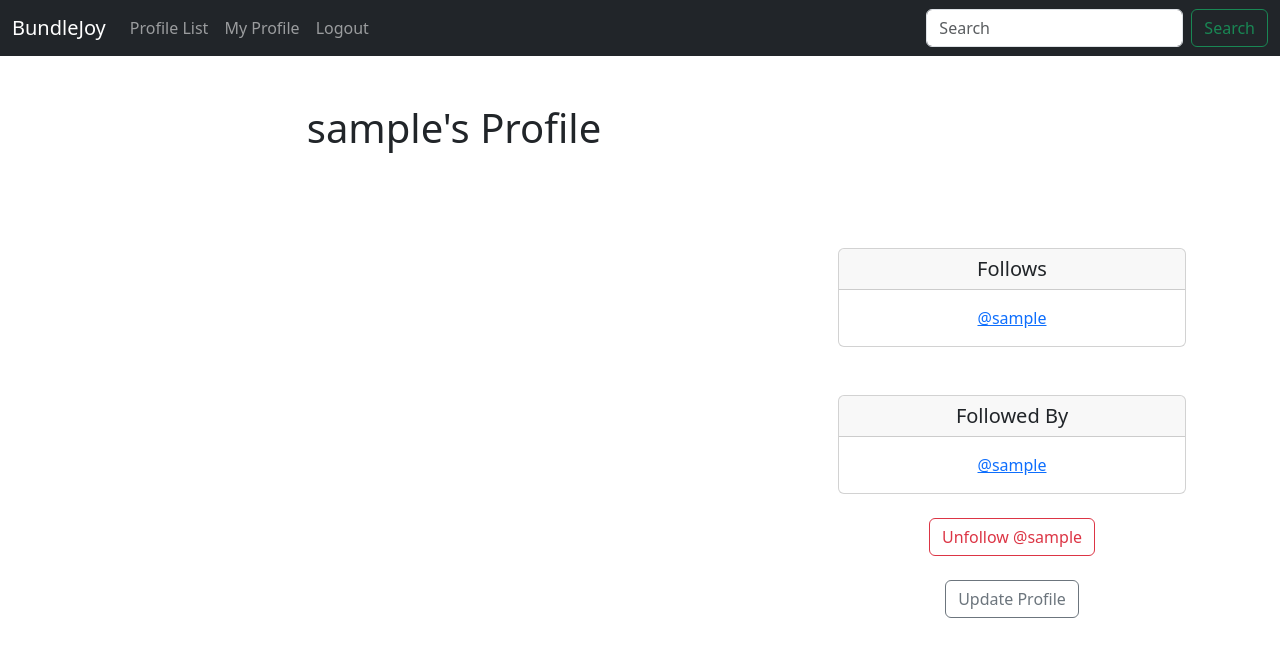
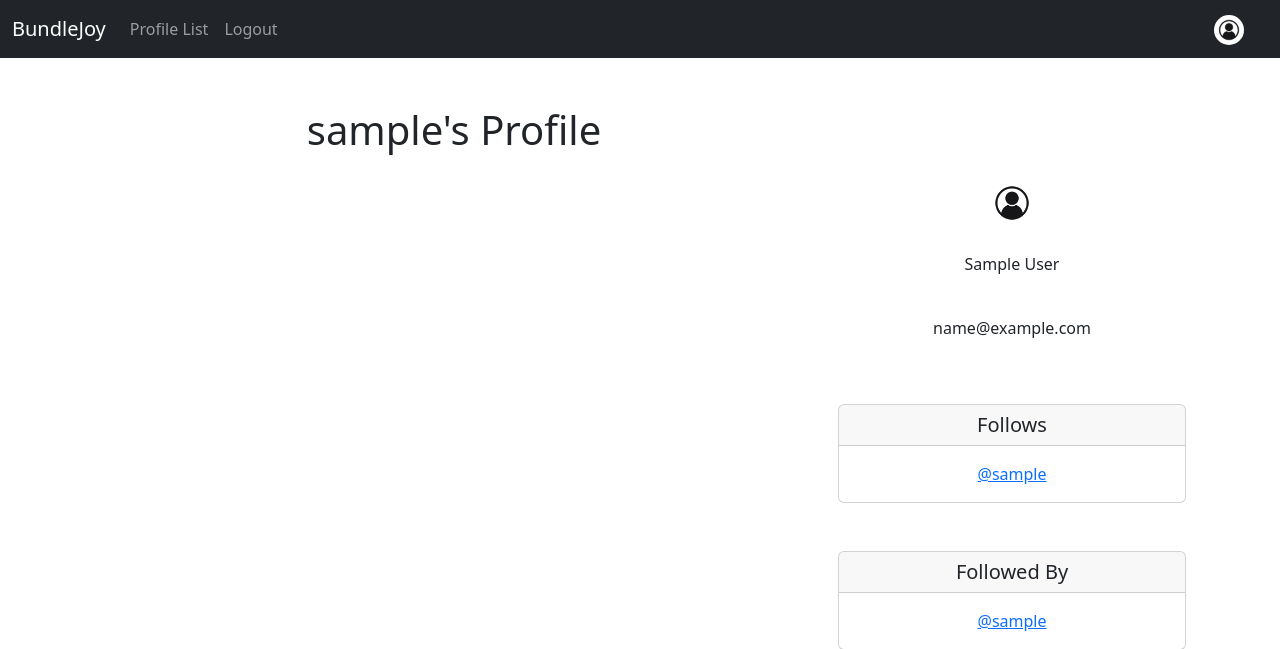
Before and after one commit to dfloresca/bundlejoy, a Django app: page /profile/1 in a window 1280 px wide. Shown: the top 649 px of the page. Run offline with Django 5.2, Linux system fonts and the light colour scheme; the visitor is signed in with stand-in values (Sample User, id 1); data comes from the database, SQL or seed files in the repository; data that the repository does not hold is empty; some libraries are stand-ins or nearby versions.

Commit message:
feat: added profile pic to navbar as a link to profile and remove my profile link from navbar. Added else statement to profile.html for profile pic

```diff
--- a/social/templates/navbar.html
+++ b/social/templates/navbar.html
@@ -1,3 +1,4 @@
+{% load static %}
 <nav class="navbar navbar-expand-lg bg-dark navbar-dark sticky-top">
     <div class="container-fluid">
         <a class="navbar-brand" href="{% url 'home' %}">BundleJoy</a>
@@ -12,9 +13,6 @@
                 </li>
                 {% if user.is_authenticated %}
                 <li class="nav-item">
-                    <a class="nav-link" href="{% url 'profile' request.user.id %}">My Profile</a>
-                </li>
-                <li class="nav-item">
                     <a class="nav-link" href="{% url 'logout'%}">Logout</a>
                 </li>
                 {% else %}
@@ -28,10 +26,23 @@
 
                 {% endif %}
             </ul>
-            <form class="d-flex" role="search">
+            {% if user.is_authenticated %}
+            <ul class="navbar-nav ml-auto">
+                <li class="nav-link navbar-brand">
+                    <a href="{% url 'profile' request.user.id %}">
+                        {% if user.profile.profile_image %}
+                            <img src="{{ user.profile.profile_image.url}}" class="rounded-circle" width=30 alt="">
+                        {% else %}
+                            <img src="{% static 'images/user.jpeg' %}" width=30 class="img-fluid rounded-circle" alt="{{profile.user.username}}"/>
+                        {% endif %}
+                    </a>
+                </li>
+            </ul>
+            {% endif %}
+            <!-- <form class="d-flex" role="search">
                 <input class="form-control me-2" type="search" placeholder="Search" aria-label="Search">
                 <button class="btn btn-outline-success" type="submit">Search</button>
-            </form>
+            </form> -->
         </div>
     </div>
 </nav>
--- a/social/templates/profile.html
+++ b/social/templates/profile.html
@@ -61,20 +61,32 @@
 
             {% if profile.profile_image %}
                 <img src="{{ profile.profile_image.url }}" class="rounded-circle .img-fluid" width="auto" height="200"/>
+            {% else %}
+                <img src="{% static 'images/user.jpeg' %}" width=50 height=50 class="img-fluid rounded-start" alt="{{profile.user.username}}"/>
             {% endif %}
             <br/><br/>
+            {% if profile.user.first_name %}
+                <p>{{ profile.user.first_name }}
+            {% endif %}
+            {% if profile.user.last_name %}
+                {{ profile.user.last_name }}</p>
+            {% endif %}
+            <br/>
+            {% if profile.user.email %}
+                <p>{{ profile.user.email }}</p>
+            {% endif %}
             {% if profile.homepage_link %}
-                <a href="{{ profile.homepage_link }}" target="new"><i class="fa-solid fa-link" style="color:blue"></i></a>
+                <a href="https://www.{{ profile.homepage_link }}" target="new"><i class="fa-solid fa-link" style="color:blue"></i></a>
             {% endif %}
             &nbsp;&nbsp;
             {% if profile.facebook_link %}
-                <a href="{{ profile.facebook_link }}" target="new"><i class="fa-brands fa-facebook" style="color:blue"></i></a>
+                <a href="https://www.{{ profile.facebook_link }}" target="new"><i class="fa-brands fa-facebook" style="color:blue"></i></a>
             {% endif %}
             &nbsp;&nbsp;
             {% if profile.instagram_link %}
-                <a href="{{ profile.instagram_link }}" target="new"><i class="fa-brands fa-instagram" style="color:blue"></i></a>
+                <a href="https://www.{{ profile.instagram_link }}" target="new"><i class="fa-brands fa-instagram" style="color:blue"></i></a>
             {% endif %}
-            <br/<br/>
+            <br/><br/>
 
             {% if profile.profile_bio %}
                 <p align="justify">{{ profile.profile_bio }}</p>
```
